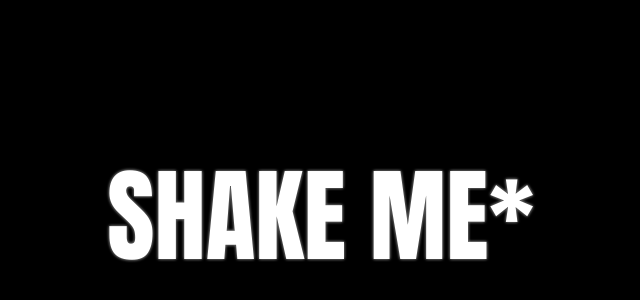
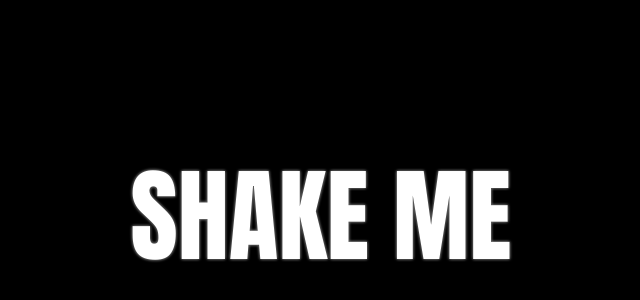
Before and after one commit to the-amber-joy/shake-me, a plain HTML site: page index.html in a window 1280 px wide. Shown: the part 184-484 px from the top of the page, without its empty margins (319-959 px from the left). Drawn offline with Linux system fonts and the light colour scheme.

Commit message:
remove asterisk

```diff
--- a/index.html
+++ b/index.html
@@ -28,7 +28,7 @@
   </head>
   <body>
     <main id="main">
-      SHAKE ME*
+      SHAKE ME
     </main>
     <script type="module" src="js/shake.js"></script>
     <script type="text/javascript" src="js/ntc.js"></script>
```
